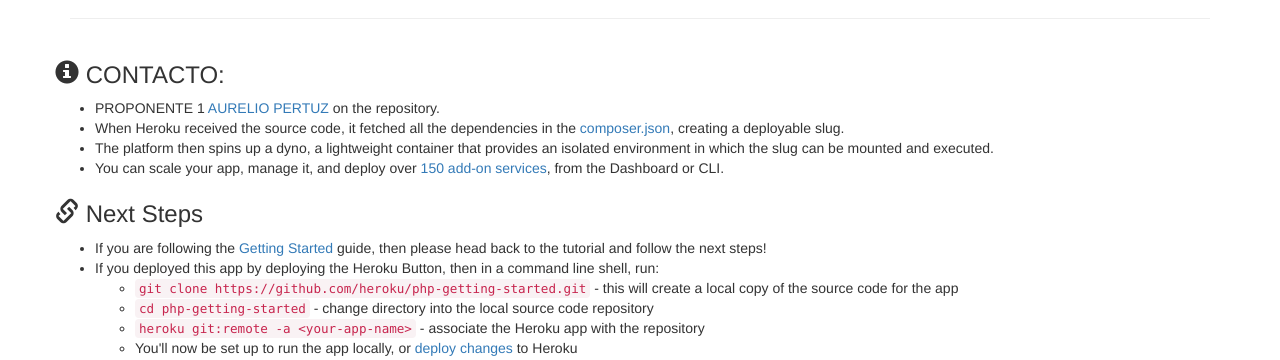
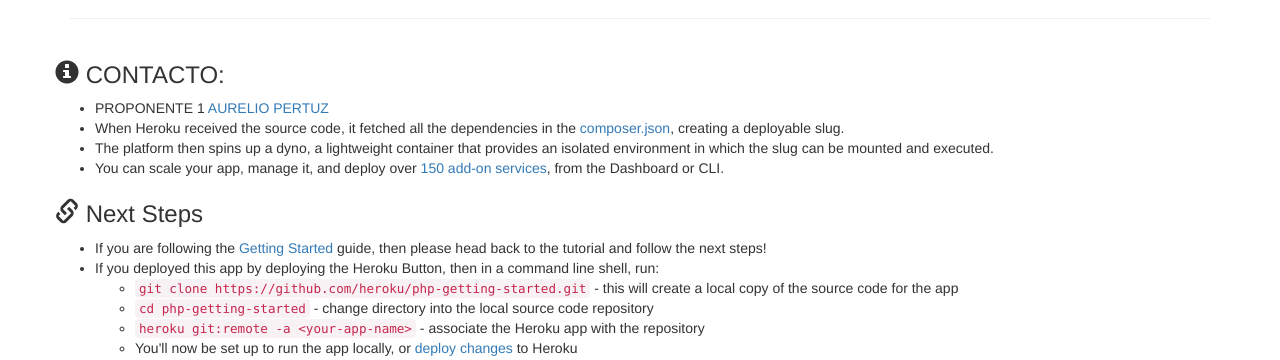
Before and after one commit to aureliopertuz1/pca-its, a PHP site: template web/views/index.twig in a window 1280 px wide. Shown: the part 586-946 px from the top of the page. Run offline with PHP 8.4, Linux system fonts and the light colour scheme; the template is opened without the code that fills it, so the values that code supplies are empty; some libraries are stand-ins or nearby versions.

Commit message:
Update index.twig

```diff
--- a/web/views/index.twig
+++ b/web/views/index.twig
@@ -21,7 +21,7 @@
     <div class="col-md-20">
       <h3><span class="glyphicon glyphicon-info-sign"></span> CONTACTO:</h3>
       <ul>
-        <li>PROPONENTE 1 <a href="https://walink.co/ad580a">AURELIO PERTUZ</a> on the repository.</li>
+        <li>PROPONENTE 1 <a href="https://walink.co/ad580a">AURELIO PERTUZ</a> </li>
 
         <li>When Heroku received the source code, it fetched all the dependencies in the <a href="https://github.com/heroku/php-getting-started/blob/main/composer.json">composer.json</a>, creating a deployable slug.</li>
         <li>The platform then spins up a dyno, a lightweight container that provides an isolated environment in which the slug can be mounted and executed.</li>
```
